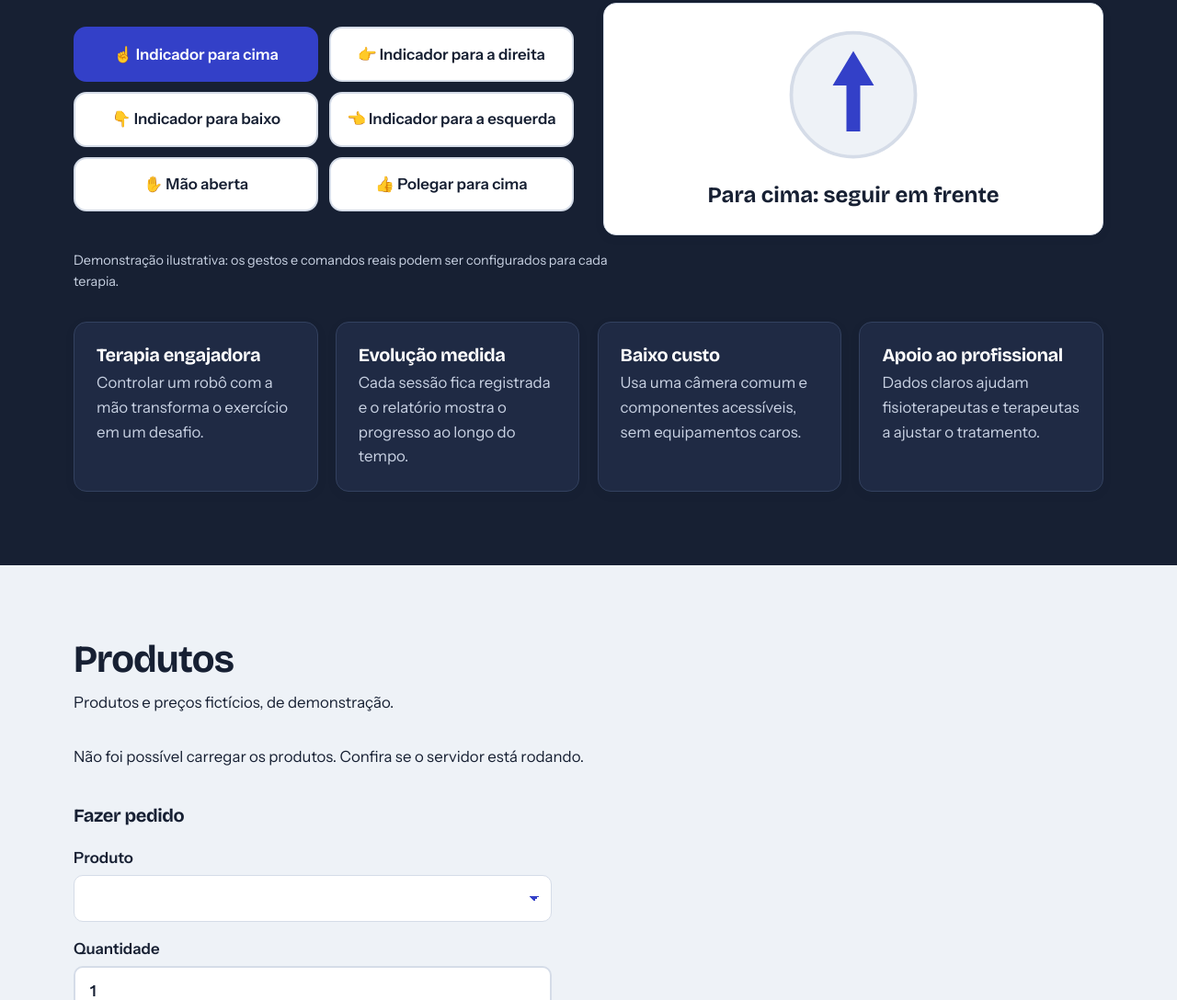
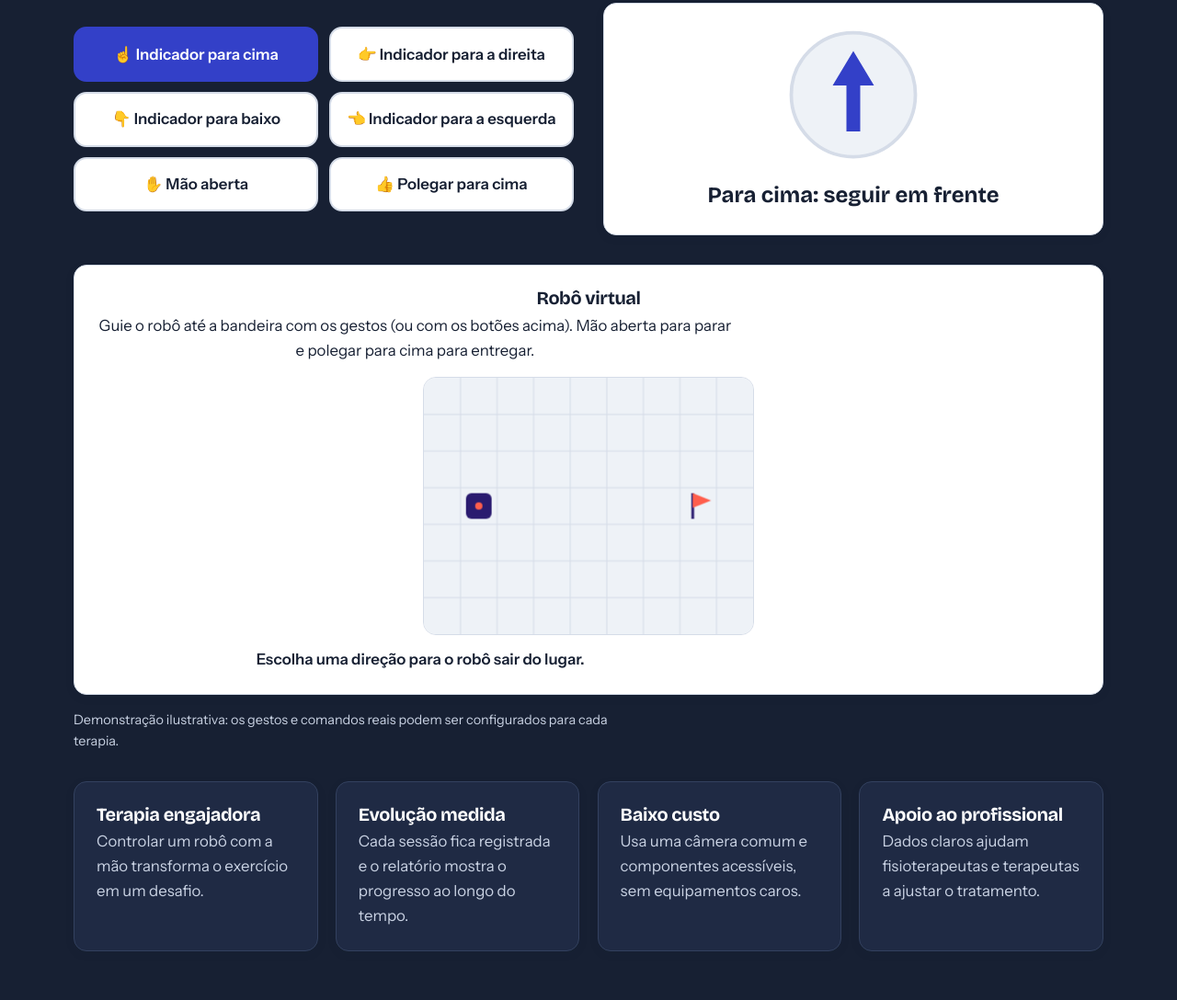
Before and after one commit to SuyouHenry/Site_Argus_ATLAS, a plain HTML site: page static/index.html in a window 1280 px wide. Shown: the part 1967-3055 px from the top of the page at 92% size. Drawn offline with nearby package versions, Linux system fonts and the light colour scheme; no server answers.

Commit message:
Adiciona robo virtual que anda no mapa conforme o gesto

```diff
--- a/static/index.html
+++ b/static/index.html
@@ -221,6 +221,23 @@
               </svg>
               <output id="saida" aria-live="polite">Para cima: seguir em frente</output>
             </div>
+          </div>
+          <div class="robo">
+            <h3>Robô virtual</h3>
+            <p>
+              Guie o robô até a bandeira com os gestos (ou com os botões
+              acima). Mão aberta para parar e polegar para cima para entregar.
+            </p>
+            <canvas
+              id="roboTela"
+              width="360"
+              height="280"
+              role="img"
+              aria-label="Mapa com um robô e uma bandeira de destino"
+            ></canvas>
+            <p id="roboInfo" role="status">
+              Escolha uma direção para o robô sair do lugar.
+            </p>
           </div>
           <p class="nota">
             Demonstração ilustrativa: os gestos e comandos reais podem ser
@@ -503,6 +520,7 @@
 
     <script src="script.js"></script>
     <script src="camera.js"></script>
+    <script src="robo.js"></script>
     <script src="chat.js"></script>
   </body>
 </html>
--- /dev/null
+++ b/static/robo.js
@@ -0,0 +1,170 @@
+// Robô virtual: anda no mapa conforme o gesto escolhido (botões ou câmera).
+// Ele escuta os cliques dos botões de gesto, então funciona com a câmera sem ligação extra.
+(function () {
+  const tela = document.getElementById("roboTela");
+  const info = document.getElementById("roboInfo");
+  if (!tela || !info) return;
+  const ctx = tela.getContext("2d");
+
+  const COLUNAS = 9;
+  const LINHAS = 7;
+  const CELULA = 40; // 9 x 40 = 360 e 7 x 40 = 280
+  const PASSO_MS = 450;
+  const AZUL = "#2A1B6F";
+  const CORAL = "#FF5E4C";
+
+  // ângulo do botão (data-ang) -> deslocamento no mapa
+  const DIRECOES = {
+    0: { dc: 0, dr: -1, nome: "para cima" },
+    90: { dc: 1, dr: 0, nome: "para a direita" },
+    180: { dc: 0, dr: 1, nome: "para baixo" },
+    "-90": { dc: -1, dr: 0, nome: "para a esquerda" },
+  };
+
+  let robo = { c: 1, r: 3 };
+  let alvo = { c: 7, r: 3 };
+  let dir = null; // direção atual ou null (parado)
+  let timer = null;
+  let entregas = 0;
+
+  const naMeta = () => robo.c === alvo.c && robo.r === alvo.r;
+
+  function desenhar() {
+    ctx.clearRect(0, 0, tela.width, tela.height);
+    ctx.fillStyle = "#EEF2F7";
+    ctx.fillRect(0, 0, tela.width, tela.height);
+    ctx.strokeStyle = "#D5DCE8";
+    ctx.lineWidth = 1;
+    for (let c = 1; c < COLUNAS; c++) {
+      ctx.beginPath();
+      ctx.moveTo(c * CELULA, 0);
+      ctx.lineTo(c * CELULA, tela.height);
+      ctx.stroke();
+    }
+    for (let r = 1; r < LINHAS; r++) {
+      ctx.beginPath();
+      ctx.moveTo(0, r * CELULA);
+      ctx.lineTo(tela.width, r * CELULA);
+      ctx.stroke();
+    }
+
+    // bandeira de destino
+    const bx = alvo.c * CELULA;
+    const by = alvo.r * CELULA;
+    ctx.strokeStyle = AZUL;
+    ctx.lineWidth = 3;
+    ctx.beginPath();
+    ctx.moveTo(bx + 14, by + 34);
+    ctx.lineTo(bx + 14, by + 6);
+    ctx.stroke();
+    ctx.fillStyle = CORAL;
+    ctx.beginPath();
+    ctx.moveTo(bx + 14, by + 6);
+    ctx.lineTo(bx + 34, by + 14);
+    ctx.lineTo(bx + 14, by + 22);
+    ctx.closePath();
+    ctx.fill();
+
+    // robô: quadrado azul com uma seta coral apontando para onde ele vai
+    const rx = robo.c * CELULA + 6;
+    const ry = robo.r * CELULA + 6;
+    ctx.fillStyle = AZUL;
+    ctx.beginPath();
+    if (ctx.roundRect) ctx.roundRect(rx, ry, CELULA - 12, CELULA - 12, 6);
+    else ctx.rect(rx, ry, CELULA - 12, CELULA - 12); // navegadores sem roundRect
+    ctx.fill();
+    const cx = robo.c * CELULA + CELULA / 2;
+    const cy = robo.r * CELULA + CELULA / 2;
+    if (dir) {
+      ctx.fillStyle = CORAL;
+      ctx.beginPath();
+      ctx.moveTo(cx + dir.dc * 9, cy + dir.dr * 9);
+      ctx.lineTo(cx - dir.dr * 6 - dir.dc * 3, cy + dir.dc * 6 - dir.dr * 3);
+      ctx.lineTo(cx + dir.dr * 6 - dir.dc * 3, cy - dir.dc * 6 - dir.dr * 3);
+      ctx.closePath();
+      ctx.fill();
+    } else {
+      ctx.fillStyle = CORAL;
+      ctx.beginPath();
+      ctx.arc(cx, cy, 4, 0, Math.PI * 2);
+      ctx.fill();
+    }
+  }
+
+  function parar() {
+    clearInterval(timer);
+    timer = null;
+    dir = null;
+  }
+
+  function passo() {
+    if (!dir) return;
+    const c = robo.c + dir.dc;
+    const r = robo.r + dir.dr;
+    if (c < 0 || c >= COLUNAS || r < 0 || r >= LINHAS) {
+      parar();
+      info.textContent = "Parede! O robô parou. Escolha outra direção.";
+      desenhar();
+      return;
+    }
+    robo = { c, r };
+    if (naMeta()) {
+      parar();
+      info.textContent = "Chegou na bandeira! Mostre o polegar para cima para entregar.";
+    }
+    desenhar();
+  }
+
+  function ir(nova) {
+    dir = nova;
+    clearInterval(timer);
+    timer = setInterval(passo, PASSO_MS);
+    info.textContent = "Robô indo " + nova.nome + ".";
+    desenhar();
+  }
+
+  function novoAlvo() {
+    let n;
+    do {
+      n = { c: Math.floor(Math.random() * COLUNAS), r: Math.floor(Math.random() * LINHAS) };
+    } while (n.c === robo.c && n.r === robo.r);
+    alvo = n;
+  }
+
+  function confirmar() {
+    if (naMeta()) {
+      entregas++;
+      novoAlvo();
+      info.textContent =
+        "Entrega " + entregas + " concluída! Uma nova bandeira apareceu.";
+    } else {
+      info.textContent = "Confirmado, mas o robô ainda não está na bandeira.";
+    }
+    desenhar();
+  }
+
+  document.querySelectorAll(".gestos button").forEach((b) => {
+    b.addEventListener("click", () => {
+      if (b.dataset.acao === "parar") {
+        parar();
+        info.textContent = "Robô parado.";
+        desenhar();
+      } else if (b.dataset.acao === "confirmar") {
+        confirmar();
+      } else if (DIRECOES[b.dataset.ang]) {
+        ir(DIRECOES[b.dataset.ang]);
+      }
+    });
+  });
+
+  // não deixa o robô rodando com a aba escondida
+  document.addEventListener("visibilitychange", () => {
+    if (document.hidden && dir) {
+      parar();
+      info.textContent = "Robô parado ao sair da aba.";
+      desenhar();
+    }
+  });
+
+  desenhar();
+})();
--- a/static/style.css
+++ b/static/style.css
@@ -401,6 +401,31 @@
         font-weight: 700;
         margin-top: 0.4rem;
       }
+      .robo {
+        margin-top: 2rem;
+        padding: 1.5rem;
+        text-align: center;
+        background: var(--paper);
+        color: var(--ink);
+        border: 1px solid var(--line);
+        border-radius: var(--r);
+        box-shadow: var(--shadow-1);
+      }
+      .robo p {
+        color: var(--ink);
+      }
+      .robo canvas {
+        display: block;
+        width: min(360px, 100%);
+        height: auto;
+        margin: 1rem auto 0;
+        border-radius: var(--r);
+        border: 1px solid var(--line);
+      }
+      #roboInfo {
+        margin-top: 0.8rem;
+        font-weight: 600;
+      }
       .camera {
         margin-top: 1.2rem;
       }
```
